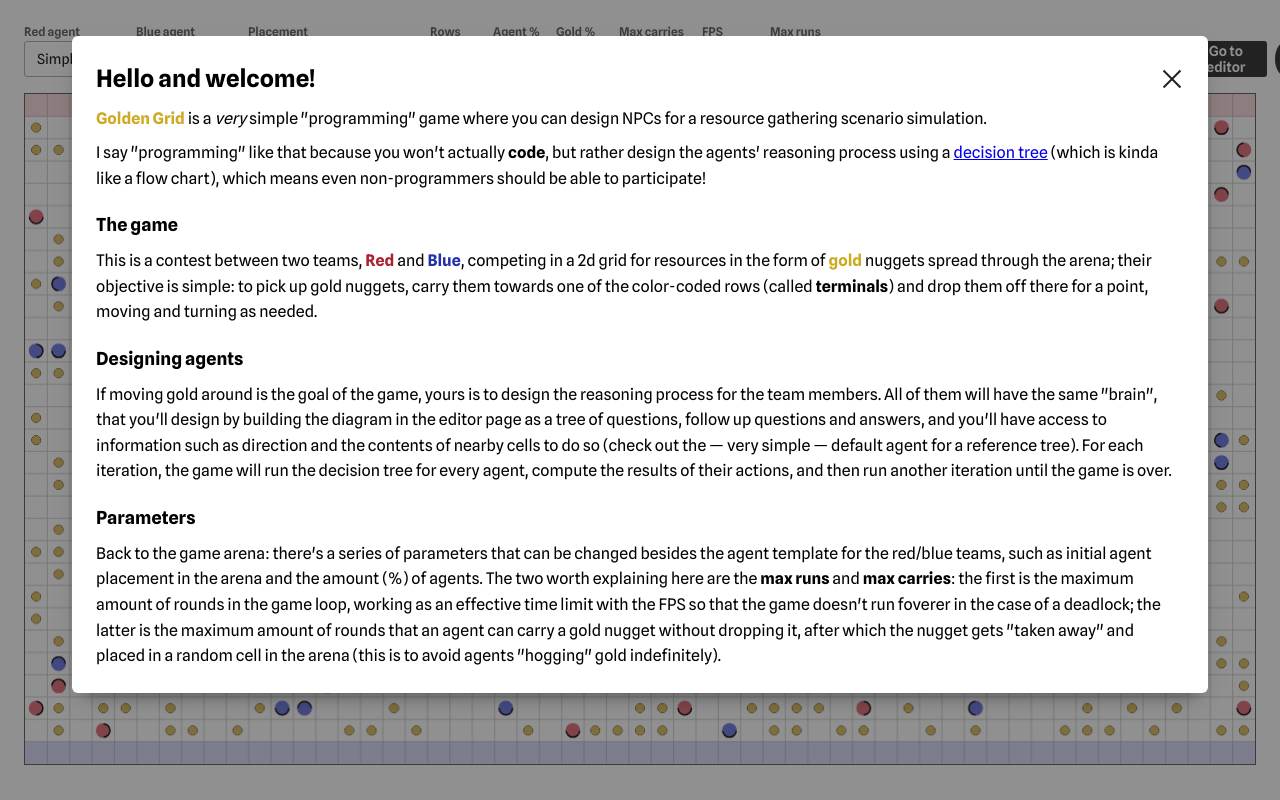
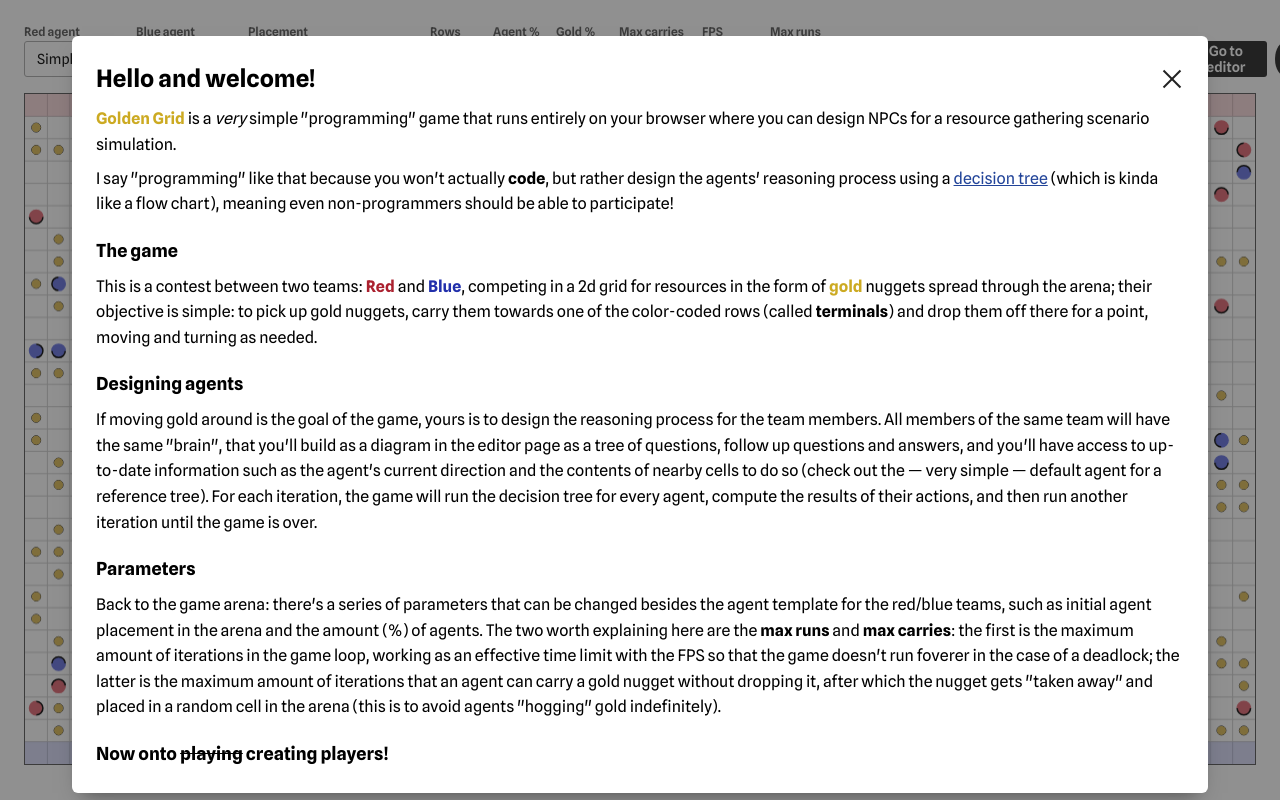
Before and after one commit to abdielbrilhante/foodscript, a React (Vite) app: page / in a window 1280 px wide. Built offline with nearby package versions, Linux system fonts and the light colour scheme.

Commit message:
Update help modal

```diff
--- a/src/help/help.css
+++ b/src/help/help.css
@@ -67,5 +67,9 @@
     & p {
       margin: 8px 0 0;
     }
+
+    & a {
+      color: #249;
+    }
   }
 }
--- a/src/help/help.tsx
+++ b/src/help/help.tsx
@@ -1,7 +1,16 @@
+import { useEffect } from 'react';
+
 import './help.css';
+
+import { LocalStorage } from '../shared/local-storage';
 
 export function Help(props: { close: () => void }) {
   const { close } = props;
+
+  useEffect(() => {
+    LocalStorage.setItem('helpSeen', 'true');
+  }, []);
+
   return (
     <div className="help" onClick={close}>
       <div onClick={(event) => event.stopPropagation()}>
@@ -11,24 +20,28 @@ export function Help(props: { close: () => void }) {
         </div>
         <p>
           <b style={{ color: '#CA2' }}>Golden Grid</b> is a <i>very</i> simple{' '}
-          {'"'}programming{'"'} game where you can design NPCs for a resource
-          gathering scenario simulation.
+          {'"'}programming{'"'} game that runs entirely on your browser where
+          you can design NPCs for a resource gathering scenario simulation.
         </p>
 
         <p>
           I say {'"'}programming{'"'} like that because you won{"'"}t actually{' '}
           <b>code</b>, but rather design the agents{"'"} reasoning process using
           a{' '}
-          <a href="#" target="_blank" rel="noopener">
+          <a
+            href="https://en.wikipedia.org/wiki/Decision_tree"
+            target="_blank"
+            rel="noopener noreferrer"
+          >
             decision tree
           </a>{' '}
-          (which is kinda like a flow chart), which means even non-programmers
+          (which is kinda like a flow chart), meaning even non-programmers
           should be able to participate!
         </p>
 
         <h2>The game</h2>
         <p>
-          This is a contest between two teams,{' '}
+          This is a contest between two teams:{' '}
           <b style={{ color: '#ab212f' }}>Red</b> and{' '}
           <b style={{ color: '#212FAB' }}>Blue</b>, competing in a 2d grid for
           resources in the form of <b style={{ color: '#CA2' }}>gold</b> nuggets
@@ -41,14 +54,15 @@ export function Help(props: { close: () => void }) {
         <h2>Designing agents</h2>
         <p>
           If moving gold around is the goal of the game, yours is to design the
-          reasoning process for the team members. All of them will have the same{' '}
-          {'"'}brain{'"'}, that you{"'"}ll design by building the diagram in the
-          editor page as a tree of questions, follow up questions and answers,
-          and you{"'"}ll have access to information such as direction and the
-          contents of nearby cells to do so (check out the — very simple —
-          default agent for a reference tree). For each iteration, the game will
-          run the decision tree for every agent, compute the results of their
-          actions, and then run another iteration until the game is over.
+          reasoning process for the team members. All members of the same team
+          will have the same {'"'}brain{'"'}, that you{"'"}ll build as a diagram
+          in the editor page as a tree of questions, follow up questions and
+          answers, and you{"'"}ll have access to up-to-date information such as
+          the agent{"'"}s current direction and the contents of nearby cells to
+          do so (check out the — very simple — default agent for a reference
+          tree). For each iteration, the game will run the decision tree for
+          every agent, compute the results of their actions, and then run
+          another iteration until the game is over.
         </p>
 
         <h2>Parameters</h2>
@@ -57,14 +71,18 @@ export function Help(props: { close: () => void }) {
           changed besides the agent template for the red/blue teams, such as
           initial agent placement in the arena and the amount (%) of agents. The
           two worth explaining here are the <b>max runs</b> and{' '}
-          <b>max carries</b>: the first is the maximum amount of rounds in the
-          game loop, working as an effective time limit with the FPS so that the
-          game doesn{"'"}t run foverer in the case of a deadlock; the latter is
-          the maximum amount of rounds that an agent can carry a gold nugget
-          without dropping it, after which the nugget gets {'"'}taken away{'"'}{' '}
-          and placed in a random cell in the arena (this is to avoid agents{' '}
-          {'"'}hogging{'"'} gold indefinitely).
+          <b>max carries</b>: the first is the maximum amount of iterations in
+          the game loop, working as an effective time limit with the FPS so that
+          the game doesn{"'"}t run foverer in the case of a deadlock; the latter
+          is the maximum amount of iterations that an agent can carry a gold
+          nugget without dropping it, after which the nugget gets {'"'}taken
+          away{'"'} and placed in a random cell in the arena (this is to avoid
+          agents {'"'}hogging{'"'} gold indefinitely).
         </p>
+
+        <h2>
+          Now onto <s>playing</s> creating players!
+        </h2>
       </div>
     </div>
   );
```
